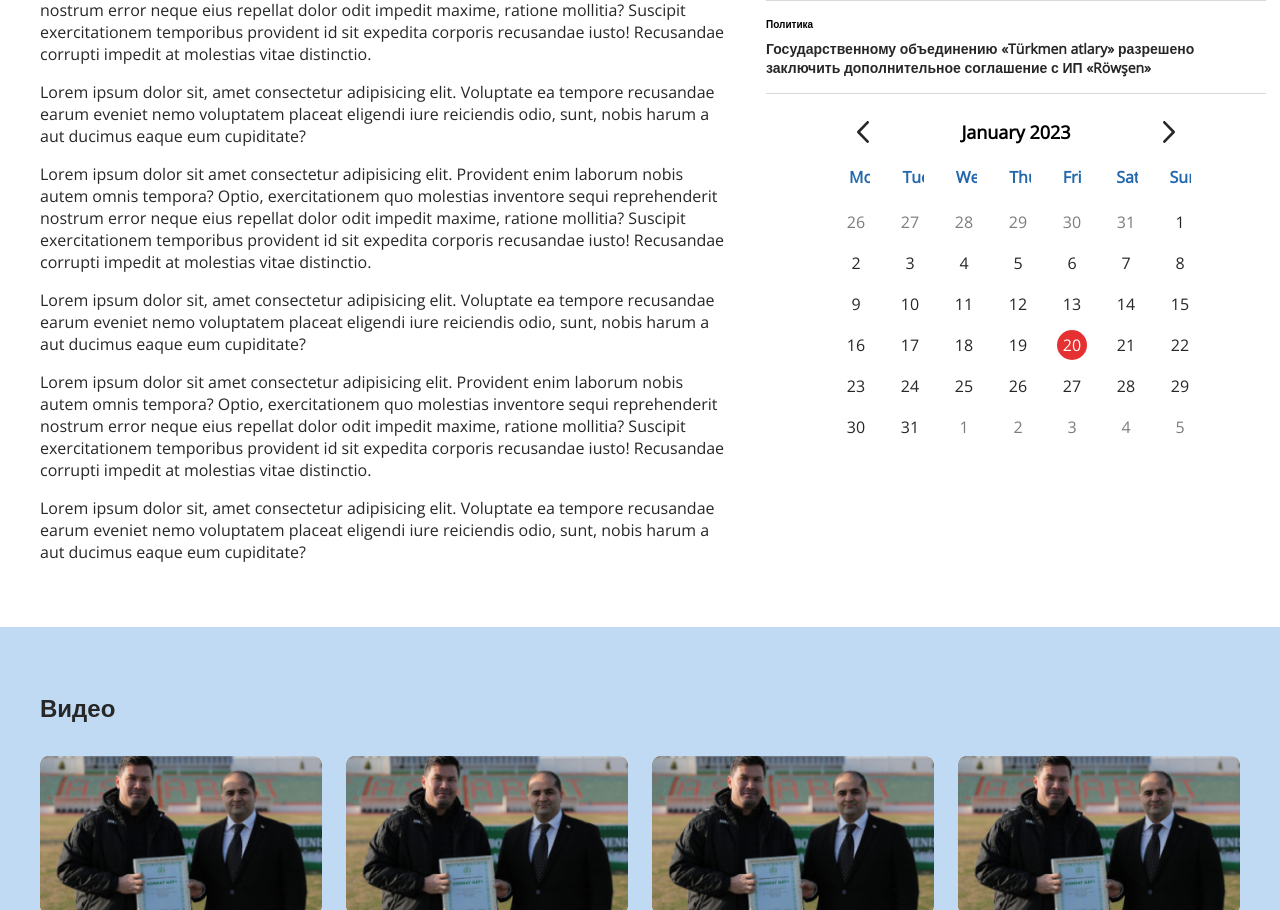
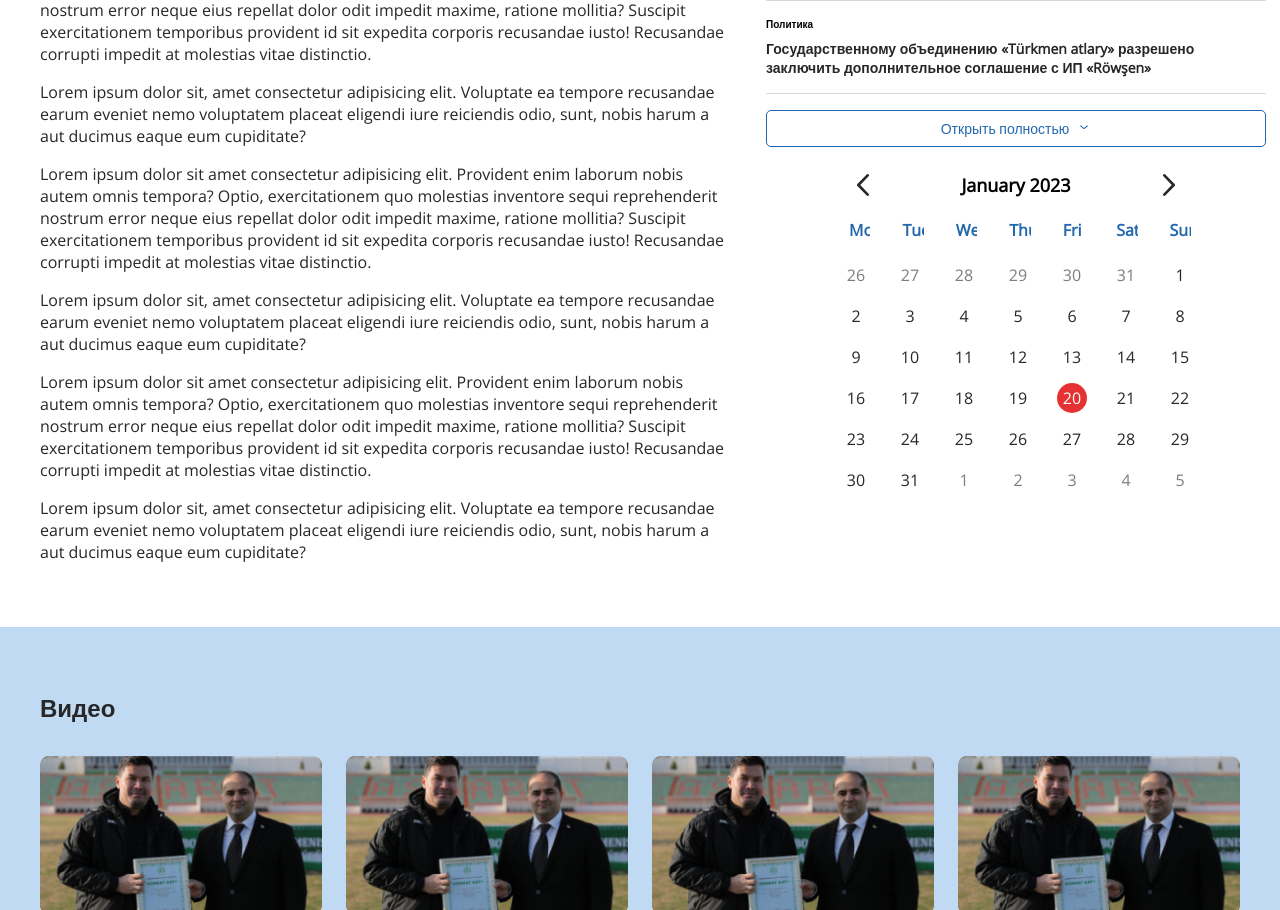
Before and after one commit to VividTruthKeeper/hhm-client, a React (Vite) app: page /news/1 in a window 1280 px wide. Shown: the part 832-1742 px from the top of the page. Built offline with nearby package versions, Linux system fonts and the light colour scheme.

Commit message:
aside animo

```diff
--- a/src/components/global/Aside.tsx
+++ b/src/components/global/Aside.tsx
@@ -1,10 +1,14 @@
 // Modules
 import { v4 as uuidv4 } from 'uuid';
+import { motion } from 'framer-motion';
 
 // Components
 import SectionTitle from './SectionTitle';
 import AsideItem from '../aside/AsideItem';
 import Calendar from '../aside/Calendar';
+
+// Icons
+import { ReactComponent as ArrowDownBlue } from '../../assets/icons/arrow-down-blue.svg';
 
 interface AsideDataType {
   title: string;
@@ -42,6 +46,37 @@ const asideData: AsideDataType[] = [
     category: 'Политика',
   },
 ];
+
+const buttonMotion = {
+  rest: {
+    backgroundColor: 'rgba(0, 0, 0, 0)',
+    color: '#2368ad',
+    duration: 0.4,
+    type: 'tween',
+  },
+  hover: {
+    backgroundColor: '#2368ad',
+    color: '#ffffff',
+    duration: 0.4,
+    type: 'spring',
+  },
+};
+
+const arrowMotion = {
+  rest: {
+    fill: '#2368ad',
+    transform: 'rotateX(0%)',
+    duration: 0.4,
+    type: 'tween',
+  },
+  hover: {
+    fill: '#ffffff',
+    transform: 'rotateX(180%)',
+    duration: 0.4,
+    type: 'spring',
+  },
+};
+
 const Aside = () => {
   return (
     <aside className="aside">
@@ -57,6 +92,16 @@ const Aside = () => {
           );
         })}
       </div>
+      <motion.button
+        className="aside-btn"
+        type="button"
+        initial={buttonMotion.rest}
+        whileHover={buttonMotion.hover}>
+        <span>Открыть полностью</span>
+        <motion.div initial={'rest'} variants={arrowMotion}>
+          <ArrowDownBlue />
+        </motion.div>
+      </motion.button>
       <Calendar />
     </aside>
   );
--- a/src/styles/_aside.scss
+++ b/src/styles/_aside.scss
@@ -39,3 +39,21 @@
   font-weight: bold;
   font-size: 1rem;
 }
+
+.aside-btn {
+  cursor: pointer;
+  color: $main;
+  border: 0.1rem $main solid;
+  border-radius: 0.5rem;
+  padding: 0.8rem;
+  display: flex;
+  align-items: center;
+  justify-content: center;
+  gap: 0.8rem;
+  font-size: 1.4rem;
+
+  svg {
+    width: 1.4rem;
+    height: 1.4rem;
+  }
+}
```
Also changed, not shown: src/assets/icons/arrow-down-blue.svg (added).
